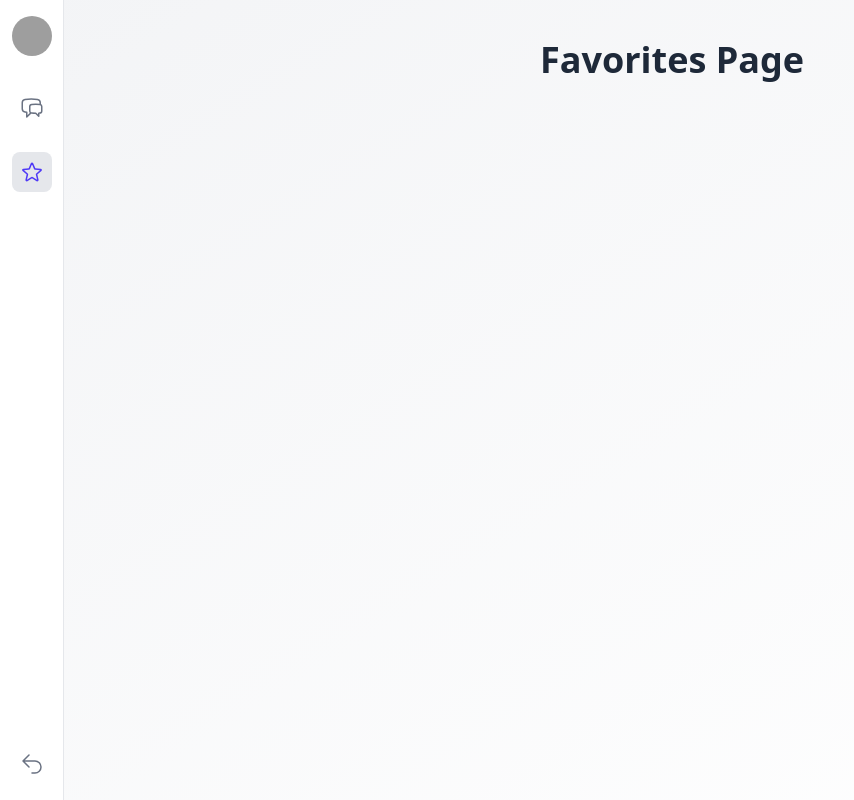
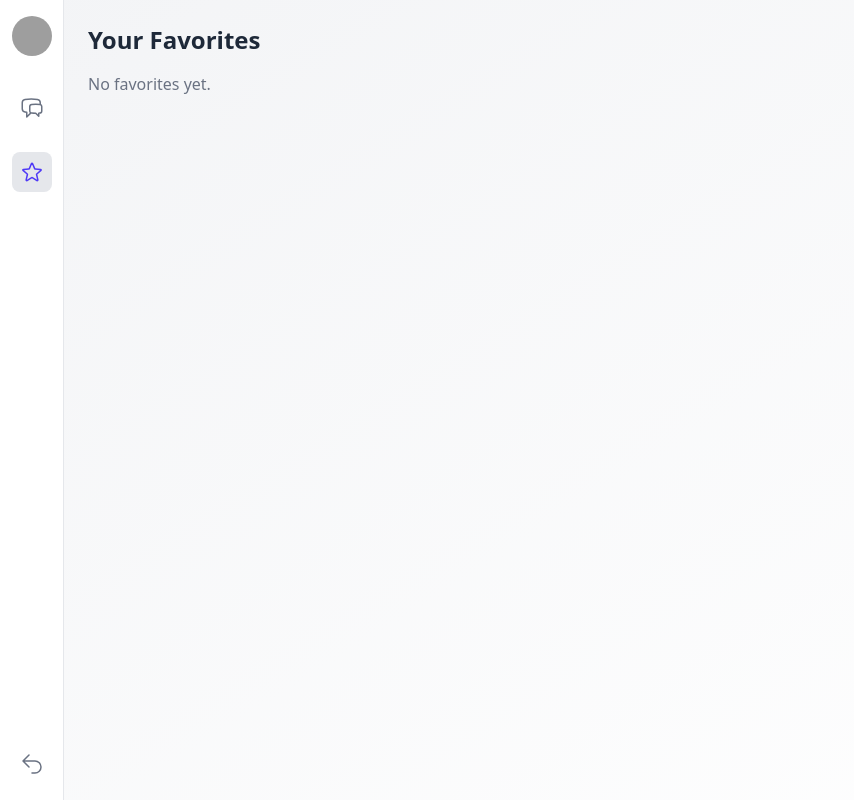
Before and after one commit to Omar-Alme/caption-generator, a React app: page /favorites in a window 1280 px wide. Shown: the whole page, without its empty margins (0-854 px from the left). Built offline with nearby package versions, Linux system fonts and the light colour scheme; grey boxes are pictures that could not be loaded; the HTML template or start-up script is replaced by a standard one.

Commit message:
favourites page structure

```diff
--- a/src/pages/FavoritesPage.tsx
+++ b/src/pages/FavoritesPage.tsx
@@ -1,7 +1,8 @@
 export default function FavoritesPage() {
     return (
-        <div>
-            <h1 className="text-4xl font-bold text-center mt-10">Favorites Page</h1>
+        <div className="p-6 flex-1 flex flex-col">
+            <h1 className="text-2xl font-bold mb-4">Your Favorites</h1>
+            <p className="text-gray-500">No favorites yet.</p>
         </div>
-    )
+    );
 }
```
